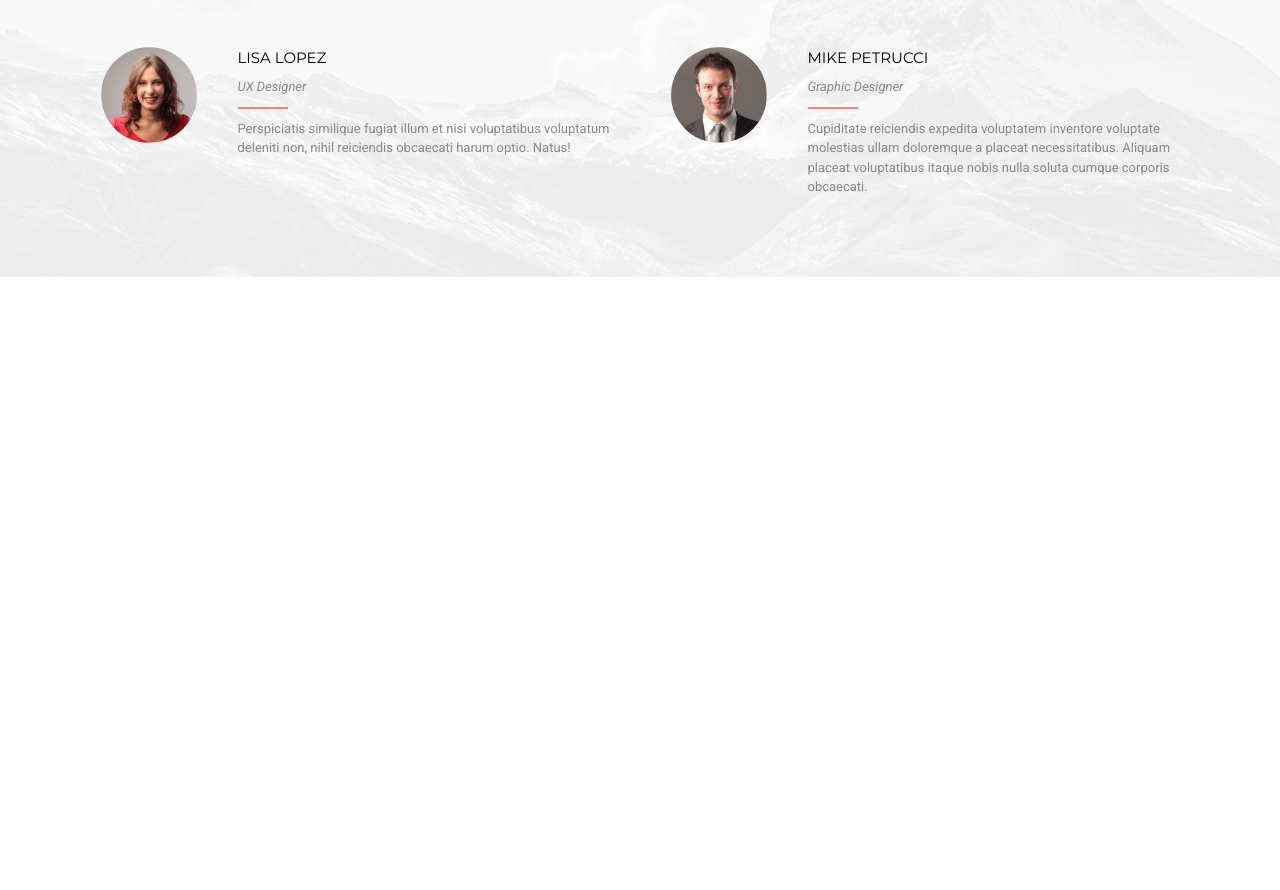
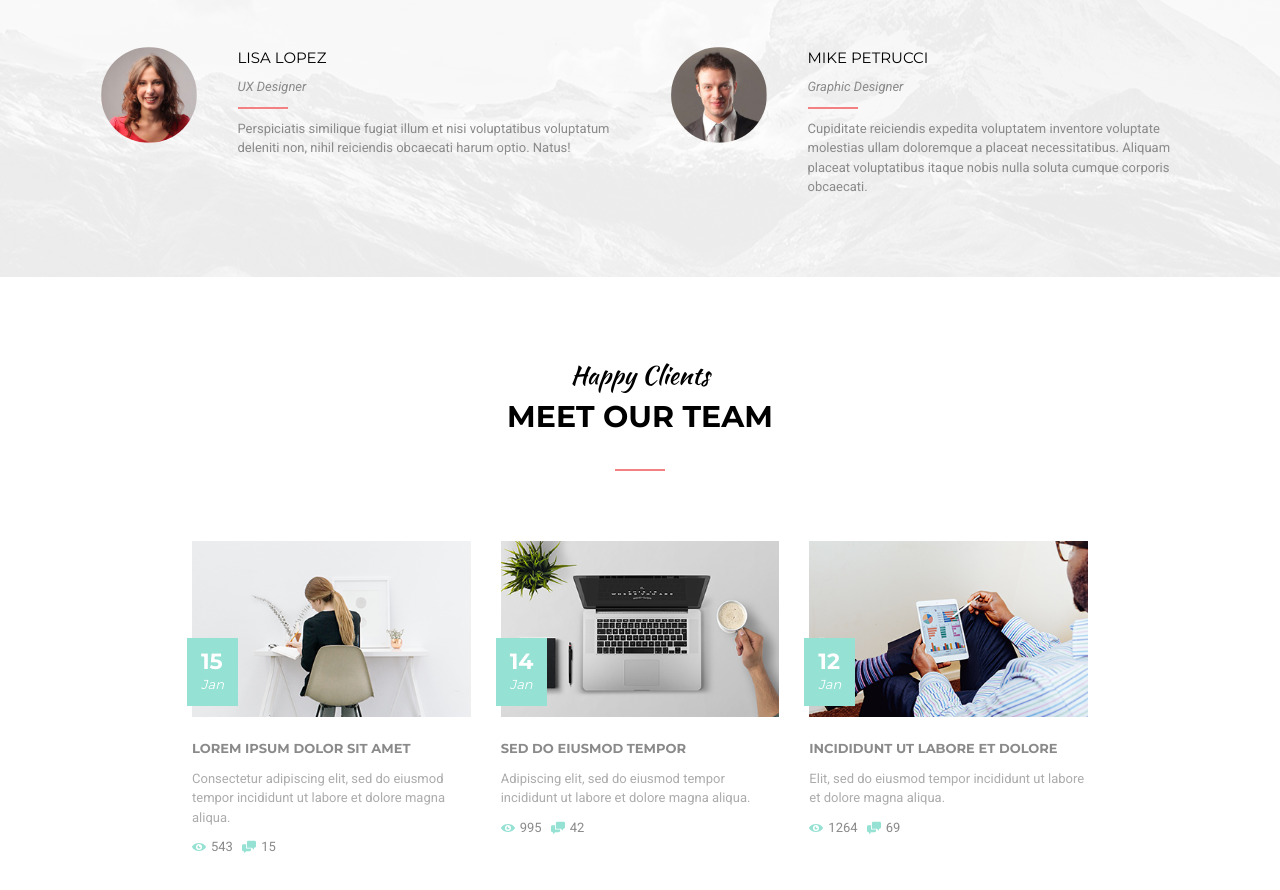
Before and after one commit to sblahov/mogo, a website: page index.html in a window 1280 px wide. Shown: the part 6400-7290 px from the top of the page. Before the commit the page ends 6677 px from the top, so only its background shows below. Drawn offline with Linux system fonts and the light colour scheme.

Commit message:
styled blog

```diff
--- a/index.html
+++ b/index.html
@@ -730,6 +730,118 @@
       </div>
   </section>
 
+  <section class="blog section__margin">
+    <div class="blog__description">
+      <span class="heading-2__span">Happy Clients</span><br />
+      <h2 class="heading-2">Meet Our Team</h2>
+    </div>
+
+    <div class="blog__card">
+      <a href="#" class="blog__link">
+        <figure class="blog__img">
+          <img src="img/blog-1.png" alt="">
+          <figcaption class="blog__caption">
+            <span class="blog__date">15</span>
+            <span class="blog__month">Jan</span>
+          </figcaption>
+        </figure>
+      </a>
+
+      <div class="blog__details">
+        <h3 class="blog__title"><a href="#">Lorem Ipsum Dolor Sit Amet</a></h3>
+        <p class="blog__text">Consectetur adipiscing elit, sed do eiusmod tempor incididunt ut labore et dolore magna aliqua.</p>
+        <ul class="blog__stats">
+          <li class="blog__stat">
+            <a href="#" class="blog__stat-link">
+              <svg class="blog__icon">
+                <use xlink:href="img/symbol-defs.svg#icon-eye"></use>
+              </svg>
+              <p>543</p>
+            </a>
+          </li>
+          <li class="blog__stat">
+            <a href="" class="blog__stat-link">
+              <svg class="blog__icon">
+                <use xlink:href="img/symbol-defs.svg#icon-chat"></use>
+              </svg>
+              <p>15</p>
+            </a>
+          </li>
+        </ul>
+      </div>
+    </div>
+
+    <div class="blog__card">
+      <a href="#" class="blog__link">
+        <figure class="blog__img">
+          <img src="img/blog-2.png" alt="">
+          <figcaption class="blog__caption">
+            <span class="blog__date">14</span>
+            <span class="blog__month">Jan</span>
+          </figcaption>
+        </figure>
+      </a>
+
+      <div class="blog__details">
+        <h3 class="blog__title"><a href="#">Sed do eiusmod tempor</a></h3>
+        <p class="blog__text">Adipiscing elit, sed do eiusmod tempor incididunt ut labore et dolore magna aliqua.</p>
+        <ul class="blog__stats">
+          <li class="blog__stat">
+            <a href="#" class="blog__stat-link">
+              <svg class="blog__icon">
+                <use xlink:href="img/symbol-defs.svg#icon-eye"></use>
+              </svg>
+              <p>995</p>
+            </a>
+          </li>
+          <li class="blog__stat">
+            <a href="" class="blog__stat-link">
+              <svg class="blog__icon">
+                <use xlink:href="img/symbol-defs.svg#icon-chat"></use>
+              </svg>
+              <p>42</p>
+            </a>
+          </li>
+        </ul>
+      </div>
+    </div>
+
+    <div class="blog__card">
+      <a href="#" class="blog__link">
+        <figure class="blog__img">
+          <img src="img/blog-3.png" alt="">
+          <figcaption class="blog__caption">
+            <span class="blog__date">12</span>
+            <span class="blog__month">Jan</span>
+          </figcaption>
+        </figure>
+      </a>
+
+      <div class="blog__details">
+        <h3 class="blog__title"><a href="#">Incididunt ut labore et dolore</a></h3>
+        <p class="blog__text">Elit, sed do eiusmod tempor incididunt ut labore et dolore magna aliqua.</p>
+        <ul class="blog__stats">
+          <li class="blog__stat">
+            <a href="#" class="blog__stat-link">
+              <svg class="blog__icon">
+                <use xlink:href="img/symbol-defs.svg#icon-eye"></use>
+              </svg>
+              <p>1264</p>
+            </a>
+          </li>
+          <li class="blog__stat">
+            <a href="" class="blog__stat-link">
+              <svg class="blog__icon">
+                <use xlink:href="img/symbol-defs.svg#icon-chat"></use>
+              </svg>
+              <p>69</p>
+            </a>
+          </li>
+        </ul>
+      </div>
+    </div>
+  </section>
+
 
     <script type="text/javascript" src="script.js"></script>
   </body>
--- a/sass/abstract/_variables.scss
+++ b/sass/abstract/_variables.scss
@@ -4,6 +4,7 @@ $color-pink-dark-1: #f06262;
 $color-pink-dark-2: #ed4343;
 $color-yellow: #fce38a;
 $color-blue: #95e1d3;
+$color-blue-dark: #268573;
 $color-gray-light: #f8f8f8;
 $color-gray: #acacac;
 $color-gray-dark: #8a8a8a;
--- /dev/null
+++ b/sass/layout/_blog.scss
@@ -0,0 +1,105 @@
+.blog {
+  grid-column: content-start / content-end;
+  display: grid;
+  grid-template-columns: repeat(3, 1fr);
+  grid-column-gap: 3rem;
+  grid-row-gap: 4rem;
+
+  &__description {
+    text-align: center;
+    grid-column: 1 / -1;
+  }
+
+  &__link {
+    text-decoration: none;
+  }
+
+  &__img {
+    width: 100%;
+    position: relative;
+
+    img {
+      max-width: 100%;
+    }
+  }
+
+  &__caption {
+    position: absolute;
+    bottom: 10%;
+    left: 0;
+    color: $color-white;
+    background-color: $color-blue;
+    padding: 1.1rem 1.4rem;
+    transform: translateX(-0.5rem);
+  }
+
+  &__date {
+    display: block;
+    font-weight: 700;
+    font-size: 2.2rem;
+    line-height: 1.2;
+  }
+
+  &__month {
+    display: block;
+    font-size: 1.3rem;
+    font-style: italic;
+  }
+
+  &__details {
+    margin: 1.5rem 0;
+  }
+
+  &__title {
+    text-transform: uppercase;
+    font-size: 1.3rem;
+    margin-bottom: 1rem;
+
+    a:link,
+    a:visited {
+      text-decoration: none;
+      color: $color-gray-dark;
+      transition: all 0.2s;
+    }
+
+    a:hover,
+    a:active {
+      color: $color-blue-dark;
+    }
+  }
+
+  &__text {
+    font-size: 1.3rem;
+    padding-bottom: 1rem;
+  }
+
+  &__stats {
+    list-style: none;
+  }
+
+  &__stat {
+    display: inline-block;
+    margin-right: 0.5rem;
+  }
+
+  &__stat-link {
+    text-decoration: none;
+    display: flex;
+    align-items: center;
+    color: $color-gray-dark;
+    fill: $color-blue;
+    text-decoration: none;
+
+    &:hover,
+    &:active {
+      color: $color-blue-dark;
+      fill: $color-blue-dark;
+    }
+  }
+
+  &__icon {
+    height: 1.4rem;
+    width: 1.4rem;
+    margin-right: 0.5rem;
+  }
+}
--- a/sass/main.scss
+++ b/sass/main.scss
@@ -9,6 +9,7 @@
 @import "components/accordion";
 @import "components/slider";
 
+@import "layout/blog";
 @import "layout/clients";
 @import "layout/design";
 @import "layout/footer";
```
Also changed, not shown: css/style.css.
